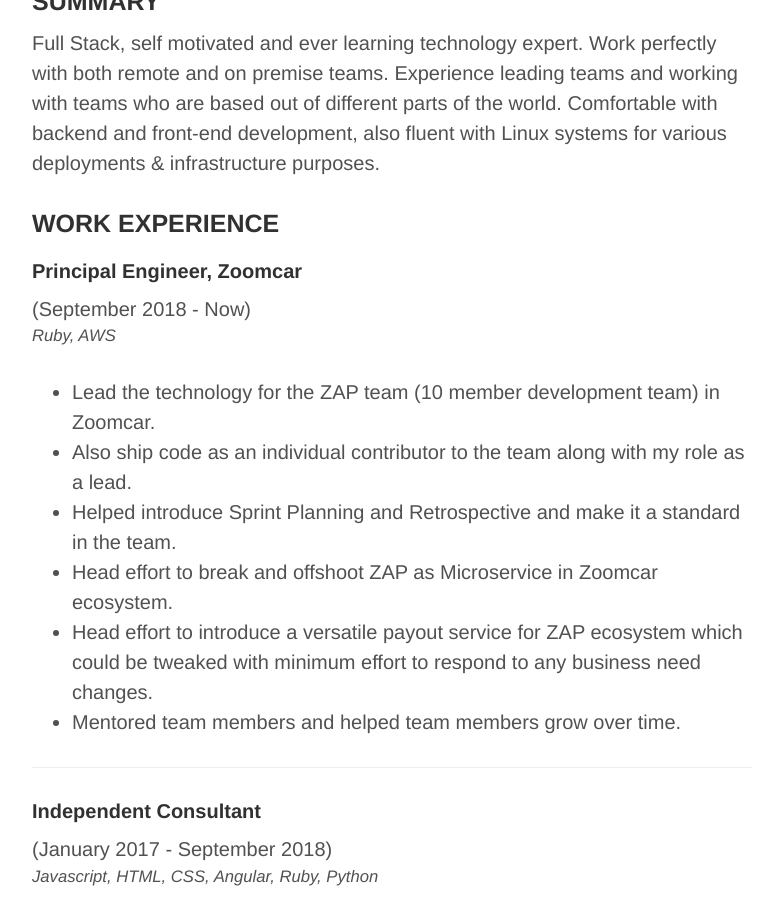
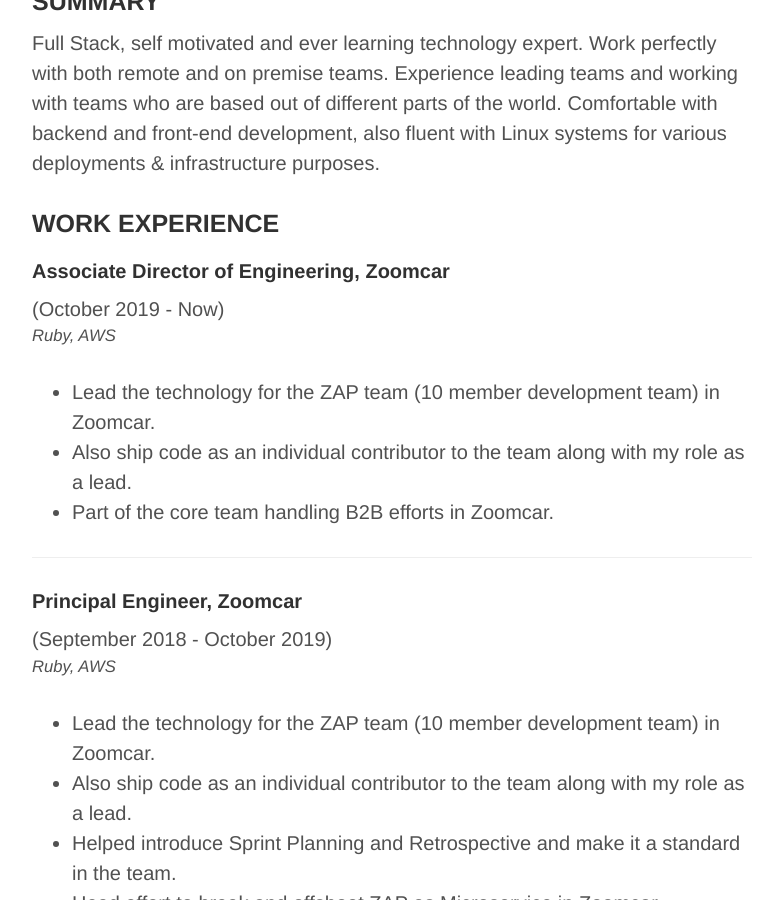
Before and after one commit to phoenixwizard/phoenixwizard1.github.io, a Jekyll site: the page built from portfolio.md, in a window 1280 px wide and 900 px high, scrolled down 375 px. Shown: the whole window, without its empty margins (248-1023 px from the left). Built offline with Jekyll 4.4.1, drawn with Linux system fonts in a browser that asks for light colours.

Commit message:
Adding new role and mastodon

```diff
--- a/portfolio.md
+++ b/portfolio.md
@@ -15,8 +15,18 @@
 
 ### WORK EXPERIENCE
 
+#### Associate Director of Engineering, Zoomcar
+(October 2019 - Now) <br>
+<em> <sup>Ruby, AWS</sup> </em>
+
+ - Lead the technology for the ZAP team (10 member development team) in Zoomcar.
+ - Also ship code as an individual contributor to the team along with my role as a lead.
+ - Part of the core team handling B2B efforts in Zoomcar.
+
+****
+
 #### Principal Engineer, Zoomcar
-(September 2018 - Now) <br>
+(September 2018 - October 2019) <br>
 <em> <sup>Ruby, AWS</sup> </em>
 
  - Lead the technology for the ZAP team (10 member development team) in Zoomcar.
```
Also changed, not shown: other parts of portfolio.md (+1 -0 lines).
